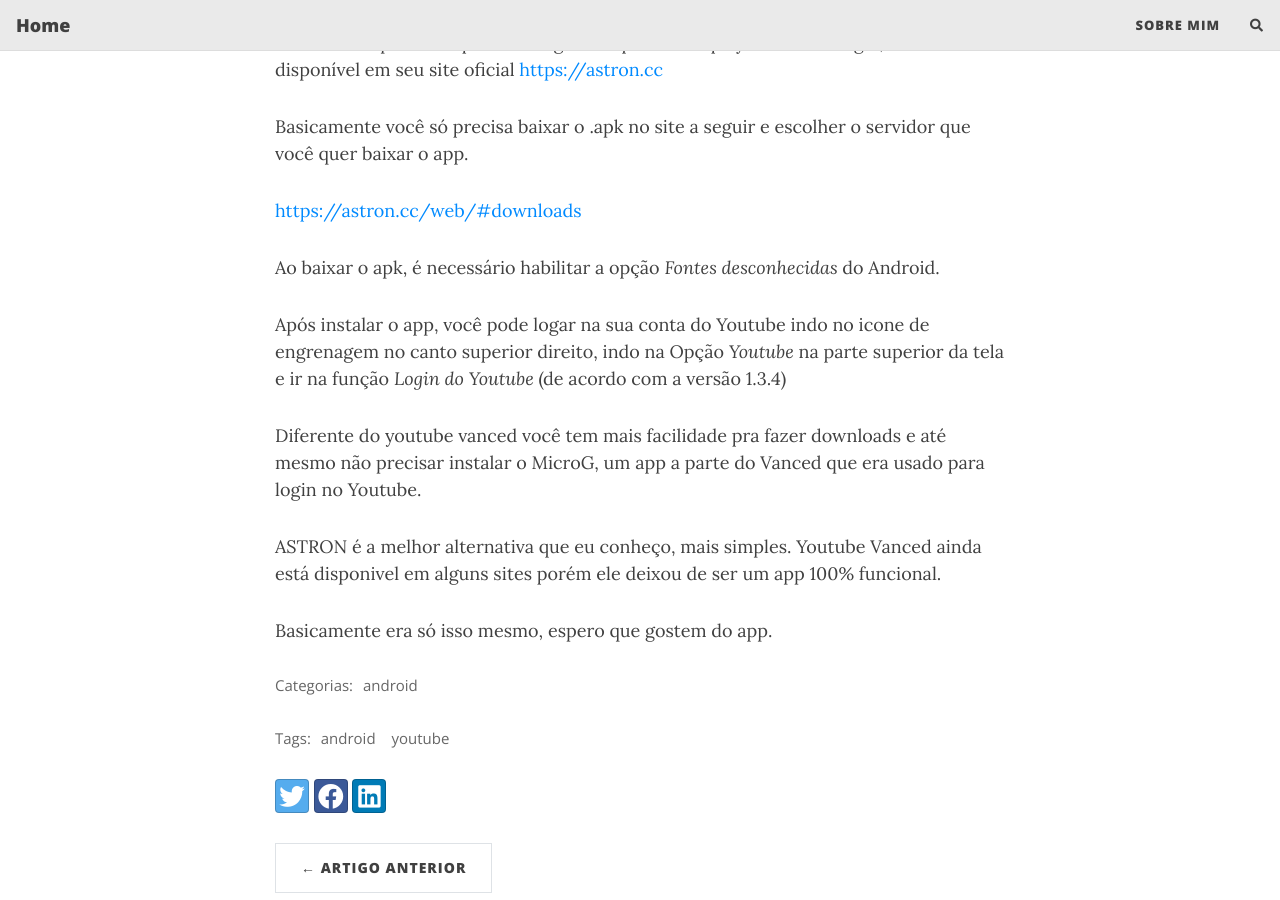
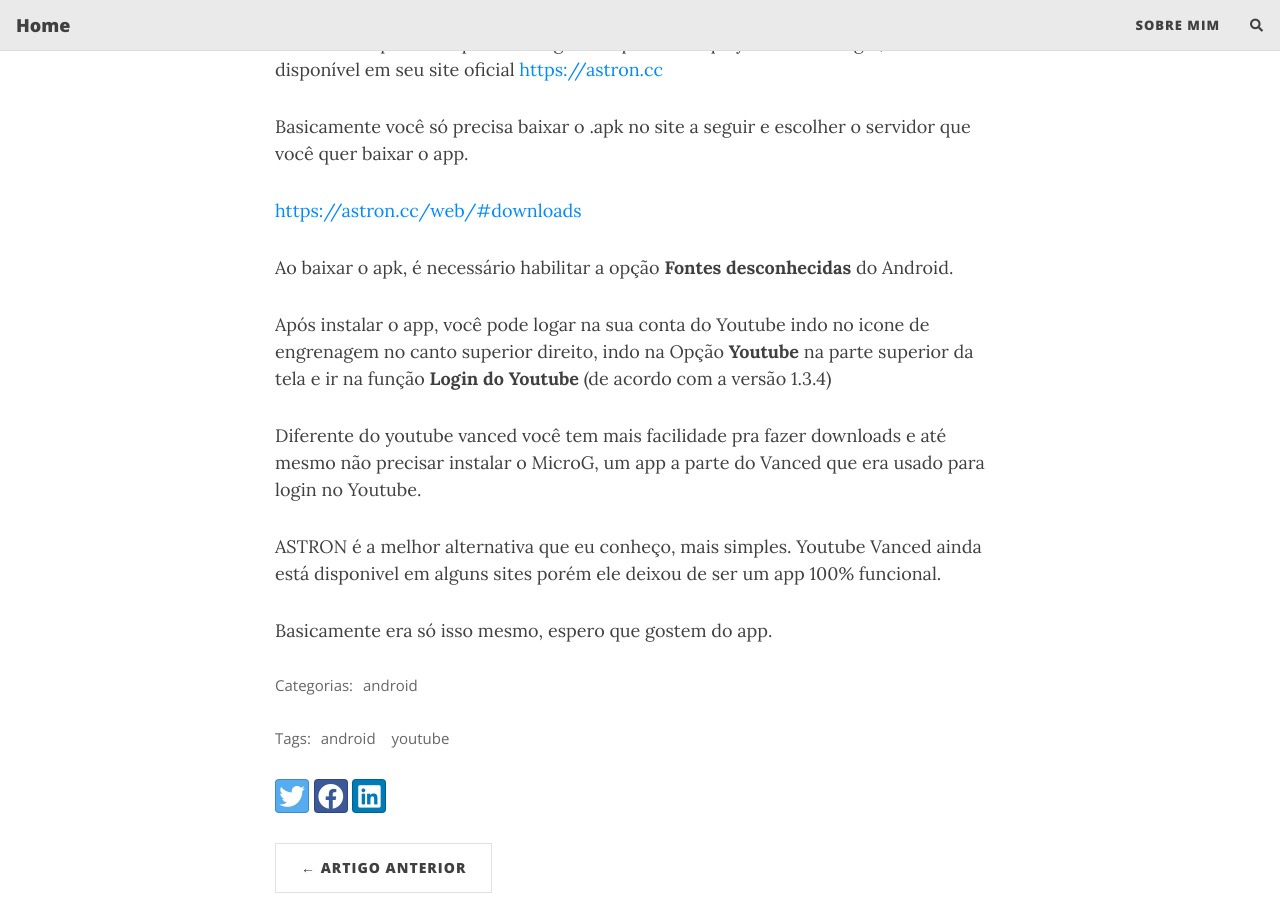
Before and after one commit to marcosfs93/marcosfs93.github.io, a Jekyll site: the page built from _posts/2024-10-20-alternativa-ao-youtube-vanced.md, in a window 1280 px wide and 900 px high, scrolled down 2059 px. Built offline with Jekyll 4.4.1, drawn with Linux system fonts in a browser that asks for light colours; nearby versions of some CDN libraries; comment, search, counter and statistics services are not loaded.

Commit message:
Update 2024-10-20-alternativa-ao-youtube-vanced.md

```diff
--- a/_posts/2024-10-20-alternativa-ao-youtube-vanced.md
+++ b/_posts/2024-10-20-alternativa-ao-youtube-vanced.md
@@ -33,9 +33,9 @@
 
 [https://astron.cc/web/#downloads](https://astron.cc/web/#downloads)
 
-Ao baixar o apk, é necessário habilitar a opção *Fontes desconhecidas* do Android.
+Ao baixar o apk, é necessário habilitar a opção **Fontes desconhecidas** do Android.
 
-Após instalar o app, você pode logar na sua conta do Youtube indo no icone de engrenagem no canto superior direito, indo na Opção *Youtube* na parte superior da tela e ir na função *Login do Youtube* (de acordo com a versão 1.3.4)
+Após instalar o app, você pode logar na sua conta do Youtube indo no icone de engrenagem no canto superior direito, indo na Opção **Youtube** na parte superior da tela e ir na função **Login do Youtube** (de acordo com a versão 1.3.4)
 
 Diferente do youtube vanced você tem mais facilidade pra fazer downloads e até mesmo não precisar instalar o MicroG, um app a parte do Vanced que era usado para login no Youtube.
 
```
